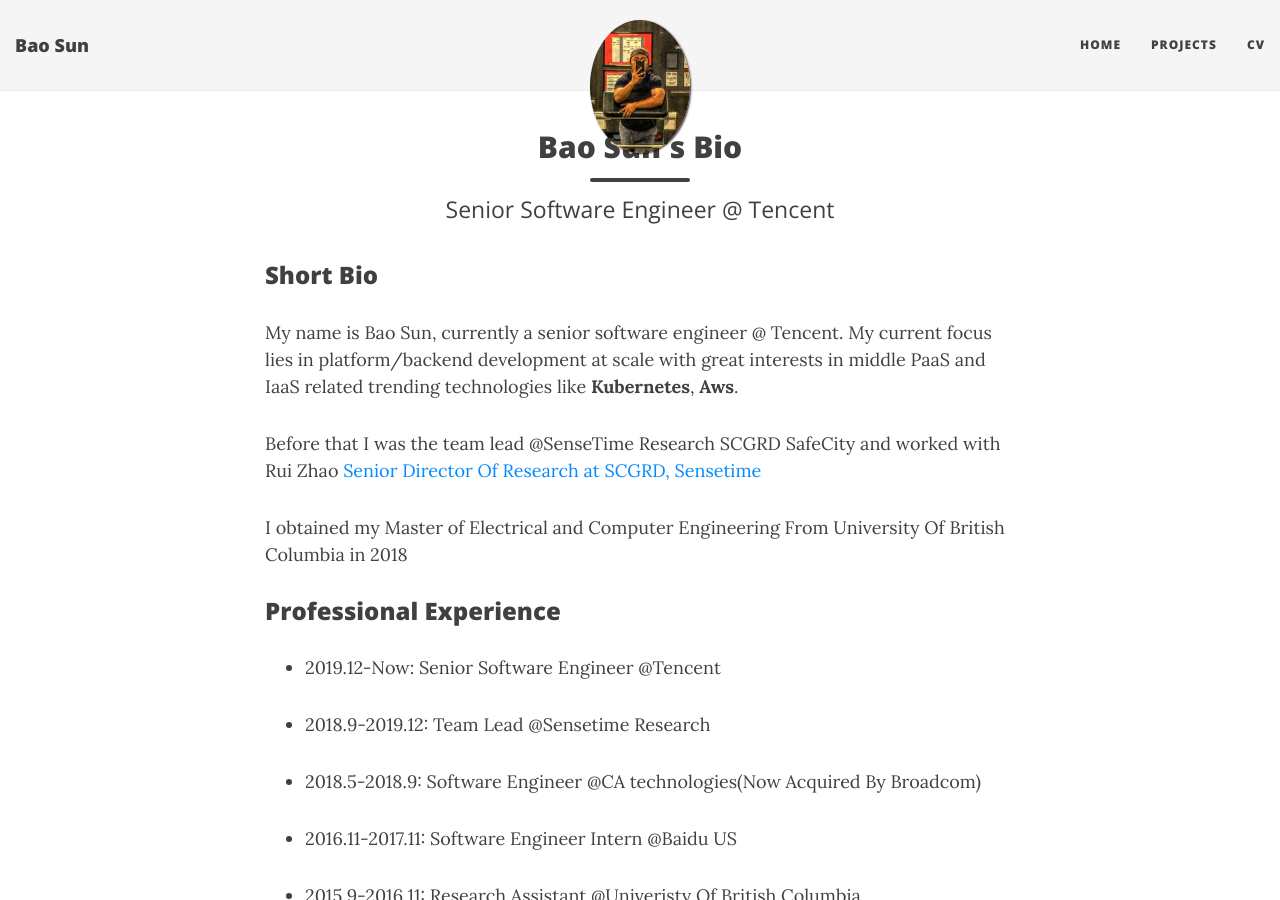
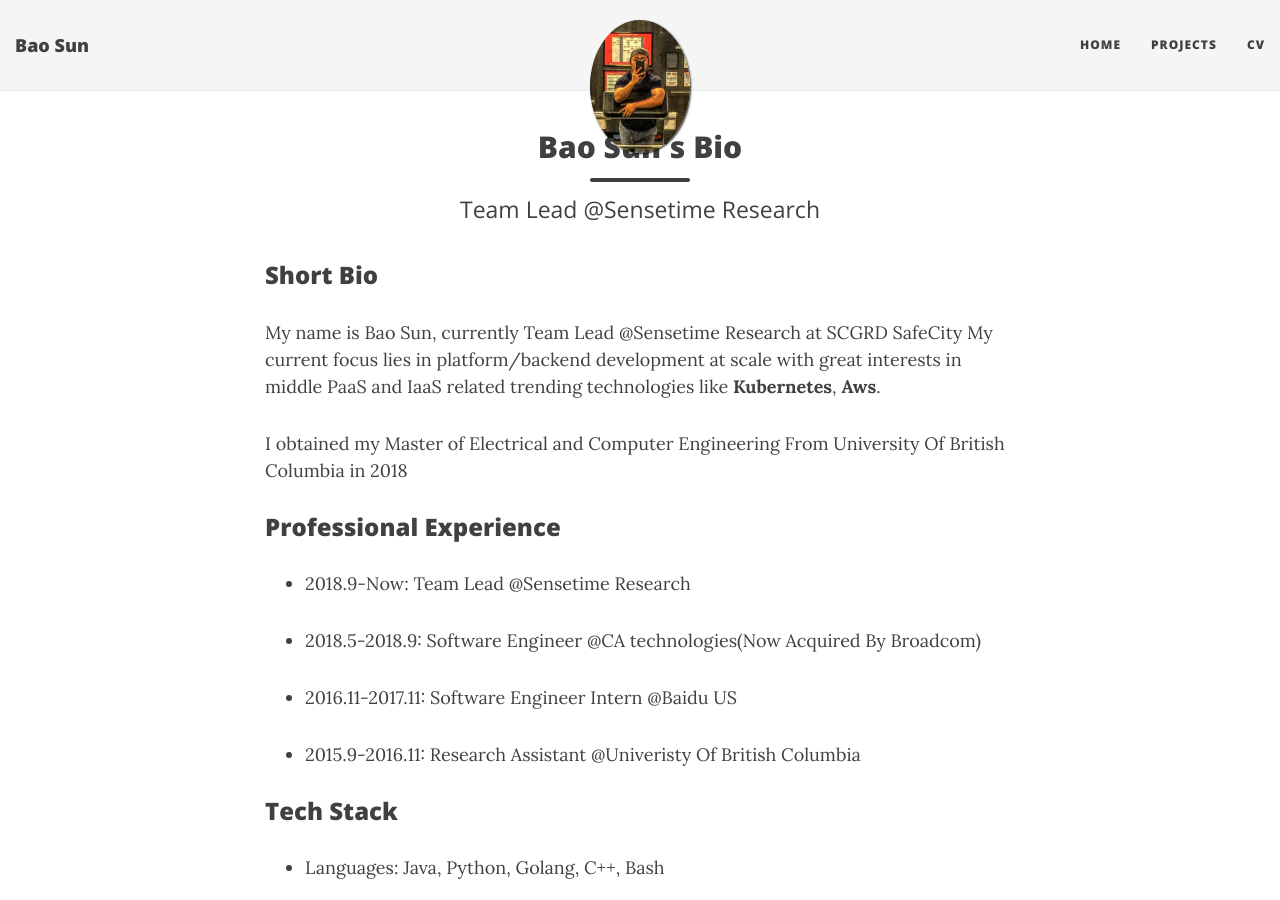
Before and after one commit to arthursunbao/arthursunbao.github.io, a Jekyll site: the page built from index.html, in a window 1280 px wide and 900 px high. Built offline with Jekyll 4.4.1, drawn with Linux system fonts in a browser that asks for light colours; nearby versions of some CDN libraries; the list of posts is cut into pages by our own code.

Commit message:
change to current job

```diff
--- a/index.html
+++ b/index.html
@@ -1,16 +1,13 @@
 ---
 layout: page
 title: Bao Sun's Bio
-subtitle: Senior Software Engineer @ Tencent
+subtitle: Team Lead @Sensetime Research
 use-site-title: true
 ---
 
 <h3>Short Bio</h3>
-<p>My name is Bao Sun, currently a senior software engineer @ Tencent.
+<p>My name is Bao Sun, currently Team Lead @Sensetime Research at SCGRD SafeCity
   My current focus lies in platform/backend development at scale with great interests in middle PaaS and IaaS related trending technologies like <b>Kubernetes</b>, <b>Aws</b>.
-</p>
-<p>
-Before that I was the team lead @SenseTime Research SCGRD SafeCity and worked with Rui Zhao <a href="https://scholar.google.com/citations?user=1c9oQNMAAAAJ&hl=en/">Senior Director Of Research at SCGRD, Sensetime</a>
 </p>
 <p>
 I obtained my Master of Electrical and Computer Engineering From University Of British Columbia in 2018
@@ -21,8 +18,7 @@
 <h3>Professional Experience</h3>
 <p>
   <ul>
-    <li><p>2019.12-Now: Senior Software Engineer @Tencent</p></li>
-    <li><p>2018.9-2019.12: Team Lead @Sensetime Research</p></li>
+    <li><p>2018.9-Now: Team Lead @Sensetime Research</p></li>
     <li><p>2018.5-2018.9: Software Engineer @CA technologies(Now Acquired By Broadcom)</p></li>
     <li><p>2016.11-2017.11: Software Engineer Intern @Baidu US</p></li>
     <li><p>2015.9-2016.11: Research Assistant @Univeristy Of British Columbia</p></li>
```
